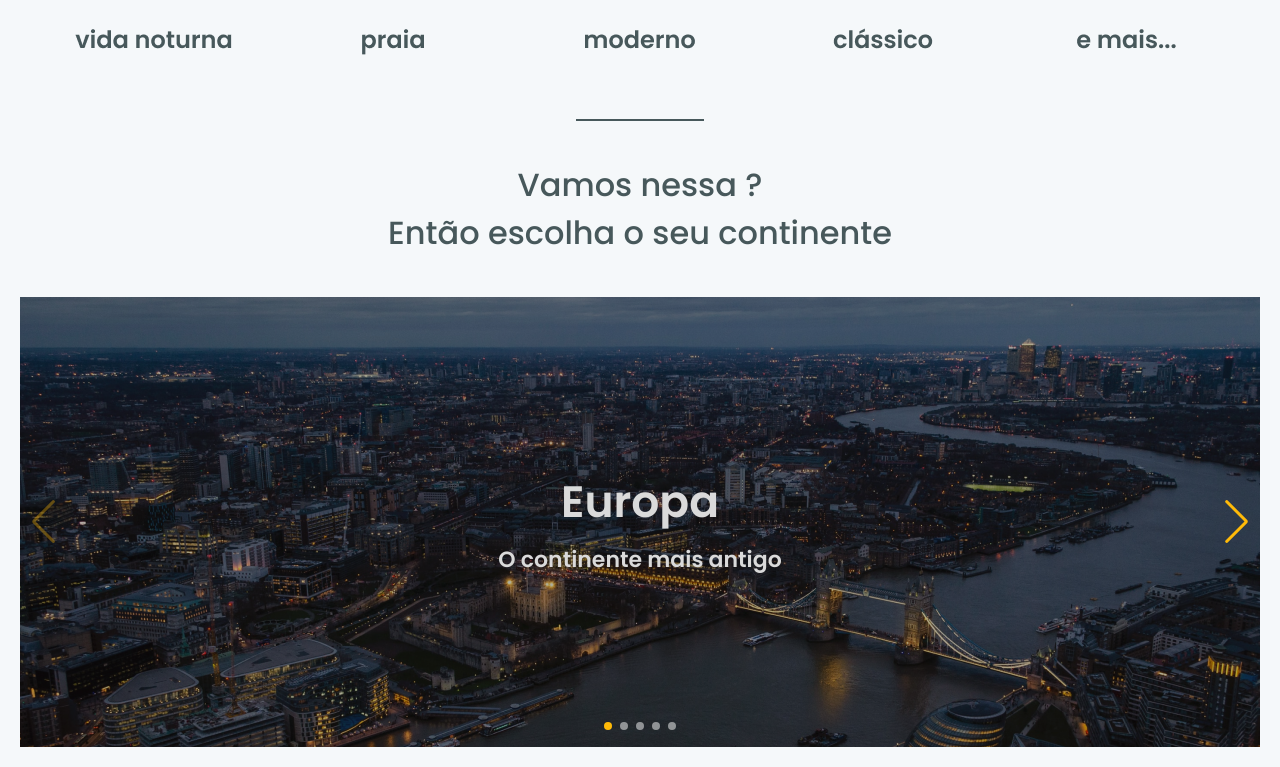
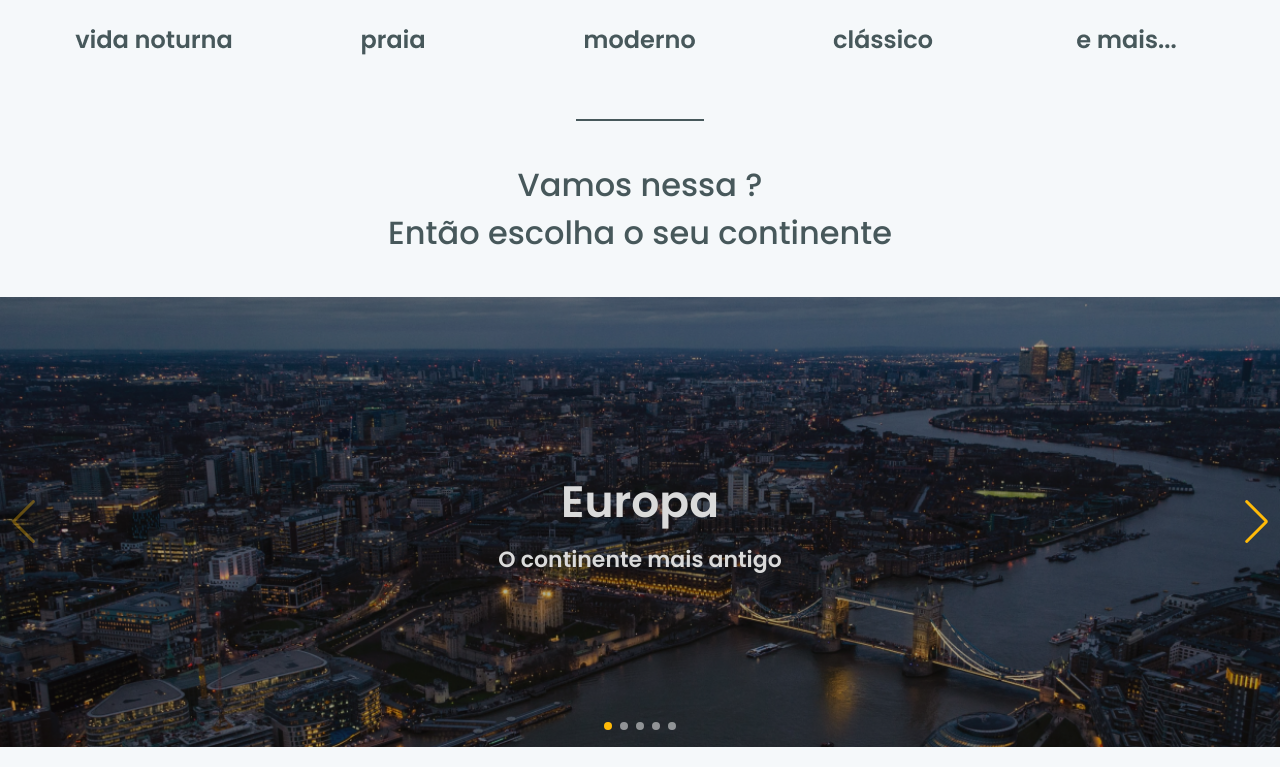
Before and after one commit to tallesv/worldtrip, a Next.js app: page / in a window 1280 px wide. Shown: the part 509-1276 px from the top of the page. Built offline with nearby package versions, Linux system fonts and the light colour scheme.

Commit message:
fix: fix continents carousel width

```diff
--- a/src/components/ContinentsCarousel/index.tsx
+++ b/src/components/ContinentsCarousel/index.tsx
@@ -47,7 +47,7 @@ export function ContinentsCarousel() {
 
   return (
     <Box
-      maxW="1240"
+      maxW="1560"
       h={["250", "450"]}
       m="20px auto"
     >
```
